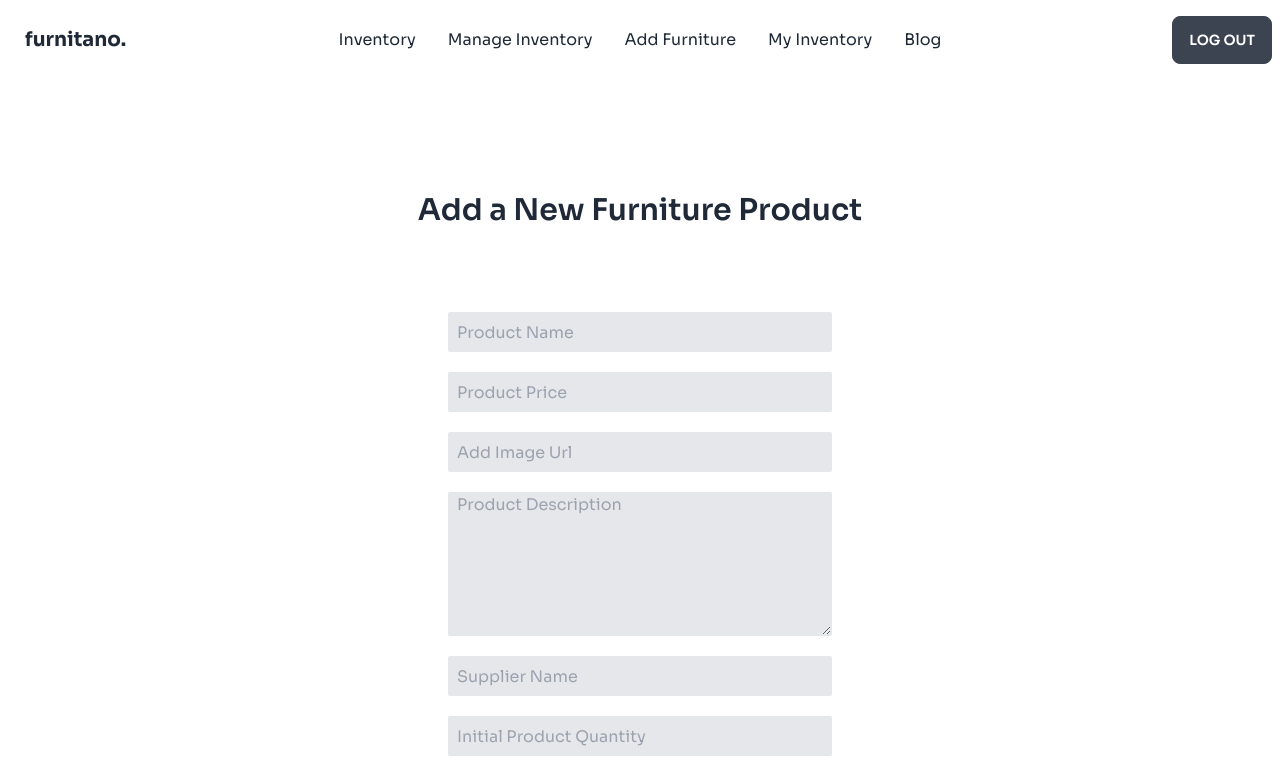
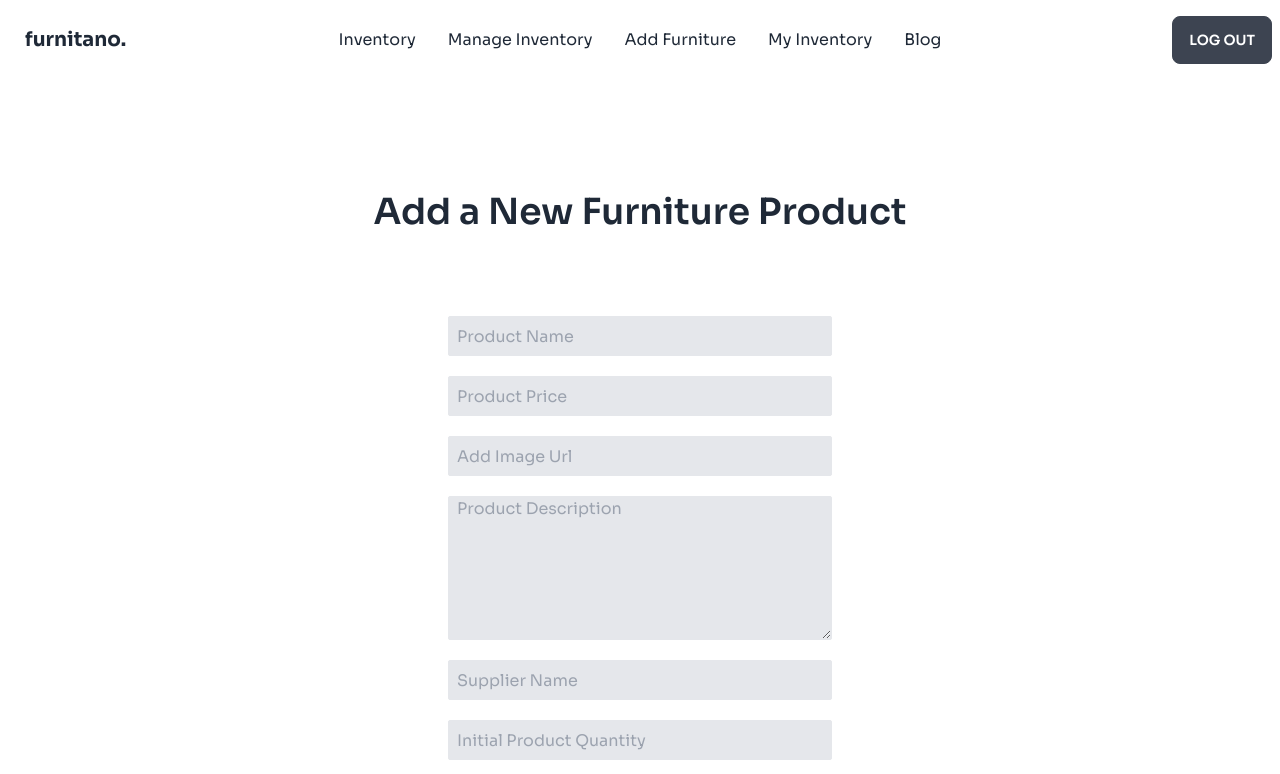
Before and after one commit to Alapottra-troj1n/furnitano-client, a React (Create React App) app: page /addfurniture in a window 1280 px wide. Shown: the top 774 px of the page. Built offline with nearby package versions, Linux system fonts and the light colour scheme; no server answers; sample sign-in values are in the browser's storage; the HTML template or start-up script is replaced by a standard one.

Commit message:
finished add product feature

```diff
--- a/src/components/AddFurniture/AddFurniture.jsx
+++ b/src/components/AddFurniture/AddFurniture.jsx
@@ -61,7 +61,7 @@ const AddFurniture = () => {
 
     return (
         <div>
-            <h2 className="text-3xl font-semibold text-center mt-28">Add a New Furniture Product</h2>
+            <h2 className="text-4xl font-semibold text-center mt-28">Add a New Furniture Product</h2>
 
 
             <div className="mt-16 mb-16">
```
